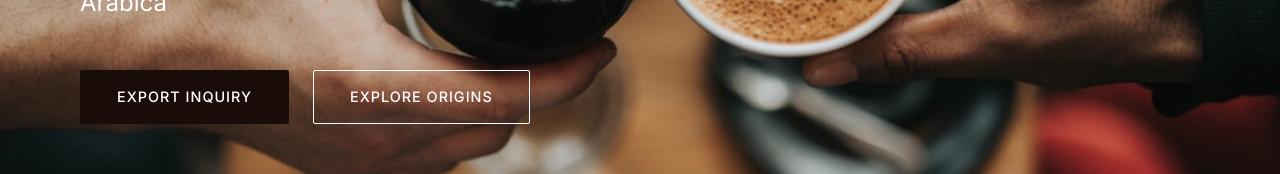
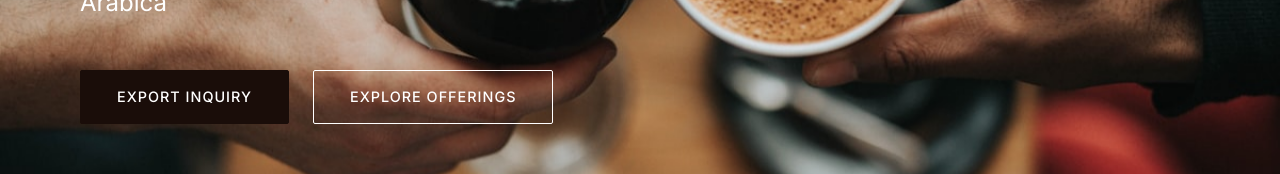
Before and after one commit to tofi-124/coffee-export-website, a React (Create React App) app: page / in a window 1280 px wide. Shown: the part 462-636 px from the top of the page. Built offline with nearby package versions, Linux system fonts and the light colour scheme.

Commit message:
fix: Update button text from "Explore Origins" to "Explore Offerings" for clarity

```diff
--- a/src/pages/Home.js
+++ b/src/pages/Home.js
@@ -89,7 +89,7 @@ function Home() {
           <p>Premium specialty coffee from the birthplace of Arabica</p>
           <div className="hero-buttons">
             <Link to="/wholesale" className="btn btn-primary">Export Inquiry</Link>
-            <Link to="/offerings" className="btn btn-outline">Explore Origins</Link>
+            <Link to="/offerings" className="btn btn-outline">Explore Offerings</Link>
           </div>
         </div>
       </section>
```
